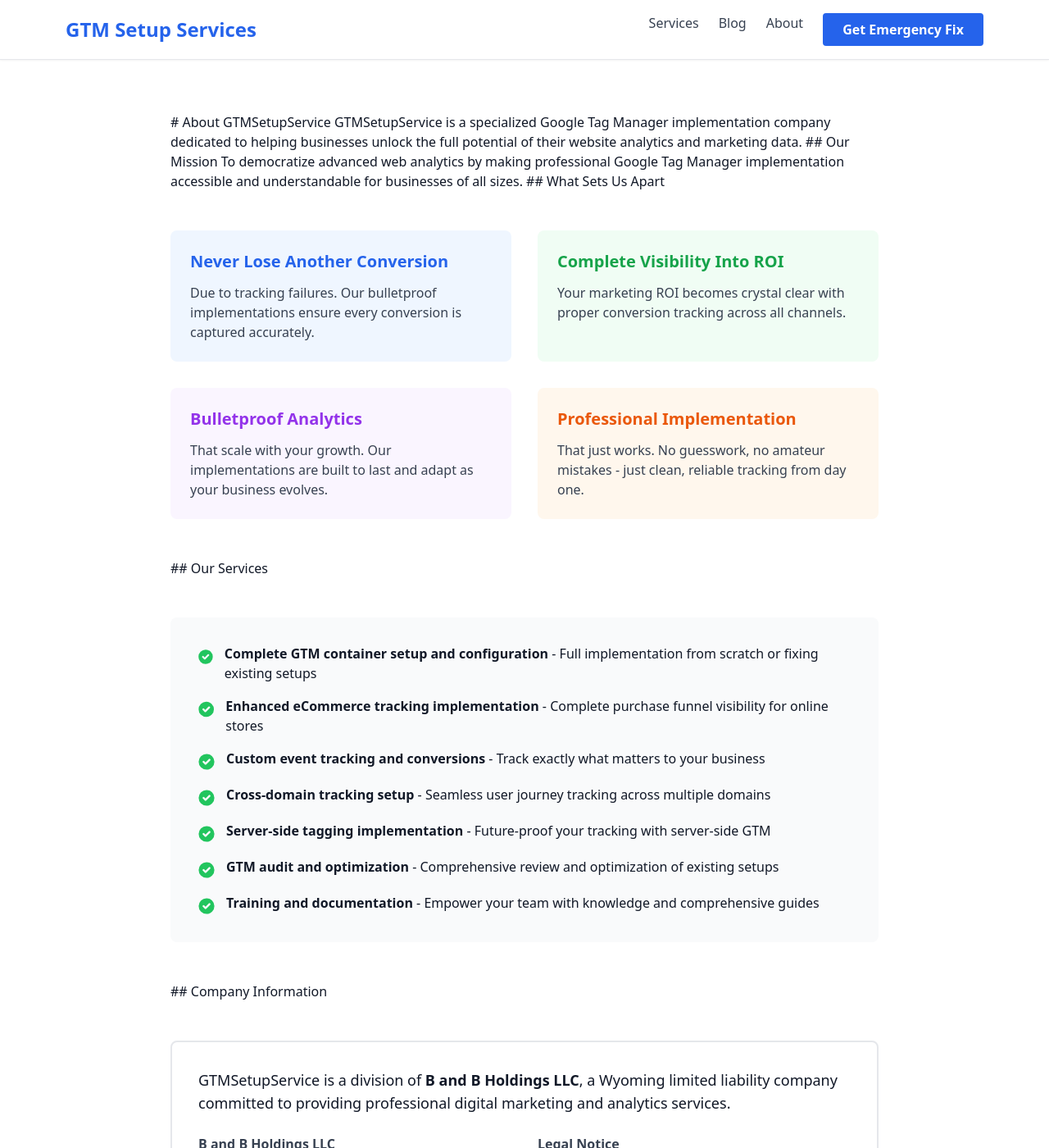
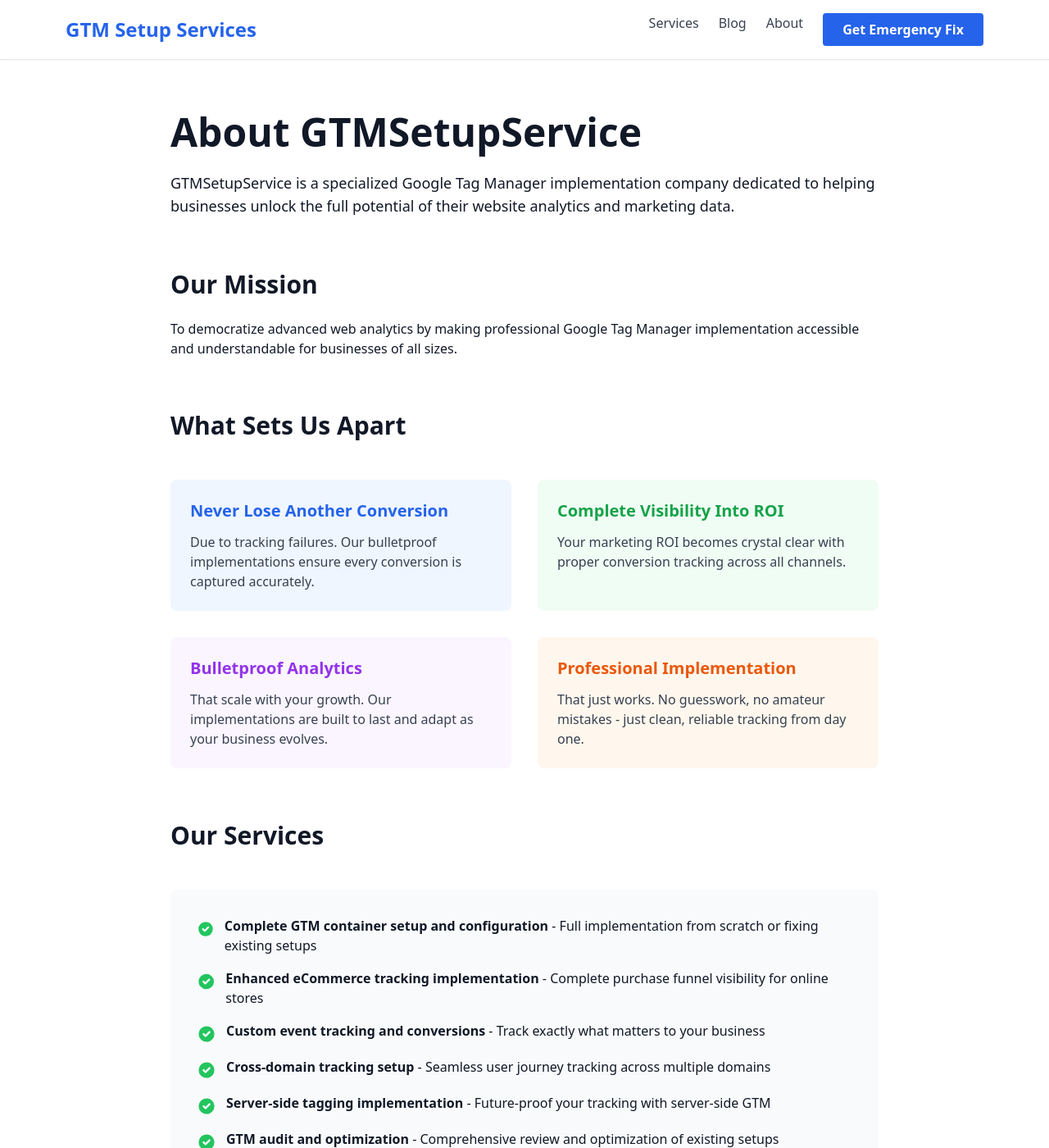
Before and after one commit to gtmsetupservice/gtmsetupservice.com, a Jekyll site: the page built from about.md, in a window 1280 px wide and 1400 px high. Shown: the whole window at 82% size. Built offline with Jekyll 4.4.1, drawn with Linux system fonts in a browser that asks for light colours; nearby versions of some CDN libraries; some of the changed text lies outside the part shown.

Commit message:
feat: Improve page layout and CTA in about and hero sections

```diff
--- a/_includes/problem-agitation.html
+++ b/_includes/problem-agitation.html
@@ -1,7 +1,7 @@
 <!-- Section 3: Problem Agitation -->
 <section class="py-16">
     <div class="max-w-4xl mx-auto px-4">
-        <h2 class="text-3xl font-bold mb-8 text-center">
+        <h2 class="text-3xl font-bold mb-12">
             Is Your GTM Tracking Failure Costing You Money Right Now?
         </h2>
 
--- a/about.md
+++ b/about.md
@@ -4,17 +4,17 @@
 description: GTMSetupService is a specialized Google Tag Manager implementation company helping businesses unlock the full potential of their analytics.
 ---
 
-<div class="max-w-4xl mx-auto px-4 py-16">
+<div class="max-w-4xl mx-auto px-4 py-16" markdown="1">
 
-# About GTMSetupService
+<h1 class="text-4xl md:text-5xl font-bold mb-6">About GTMSetupService</h1>
 
-GTMSetupService is a specialized Google Tag Manager implementation company dedicated to helping businesses unlock the full potential of their website analytics and marketing data.
+<p class="text-lg mb-12">GTMSetupService is a specialized Google Tag Manager implementation company dedicated to helping businesses unlock the full potential of their website analytics and marketing data.</p>
 
-## Our Mission
+<h2 class="text-3xl font-bold mt-16 mb-6">Our Mission</h2>
 
 To democratize advanced web analytics by making professional Google Tag Manager implementation accessible and understandable for businesses of all sizes.
 
-## What Sets Us Apart
+<h2 class="text-3xl font-bold mt-16 mb-6">What Sets Us Apart</h2>
 
 <div class="grid md:grid-cols-2 gap-8 my-12">
     <div class="bg-blue-50 p-6 rounded-lg">
@@ -38,7 +38,7 @@
     </div>
 </div>
 
-## Our Services
+<h2 class="text-3xl font-bold mt-16 mb-6">Our Services</h2>
 
 <div class="bg-gray-50 p-8 rounded-lg my-12">
     <ul class="space-y-4">
@@ -87,7 +87,16 @@
     </ul>
 </div>
 
-## Company Information
+<h2 class="text-3xl font-bold mt-16 mb-6">Ready to Fix Your Tracking?</h2>
+
+<div class="text-center py-8">
+    <p class="text-xl mb-6">Stop losing money to broken tracking. Get your GTM fixed today.</p>
+    <a href="/#contact" class="inline-block bg-green-500 hover:bg-green-600 text-white font-bold py-4 px-8 rounded-lg text-lg transition">
+        Get Started - $397
+    </a>
+</div>
+
+<h2 class="text-3xl font-bold mt-16 mb-6">Company Information</h2>
 
 <div class="bg-white border-2 border-gray-200 p-8 rounded-lg my-12">
     <p class="mb-6 text-lg">GTMSetupService is a division of <strong>B and B Holdings LLC</strong>, a Wyoming limited liability company committed to providing professional digital marketing and analytics services.</p>
@@ -108,13 +117,4 @@
     </div>
 </div>
 
-## Ready to Fix Your Tracking?
-
-<div class="text-center py-8">
-    <p class="text-xl mb-6">Stop losing money to broken tracking. Get your GTM fixed today.</p>
-    <a href="/#contact" class="inline-block bg-green-500 hover:bg-green-600 text-white font-bold py-4 px-8 rounded-lg text-lg transition">
-        Get Started - $397
-    </a>
 </div>
-
-</div>
```
Also changed, not shown: _includes/hero.html (+6 -2 lines), index.md (+4 -4 lines).
